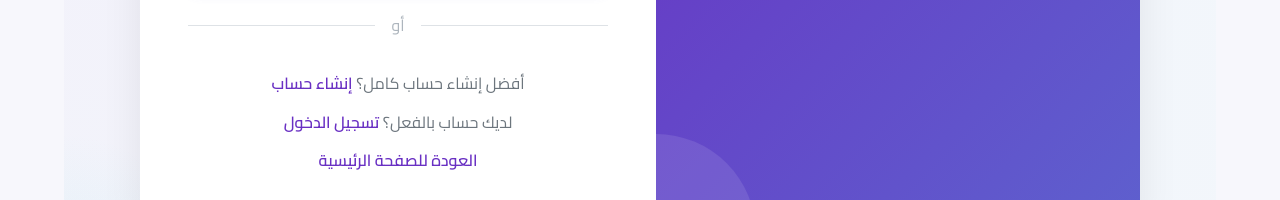
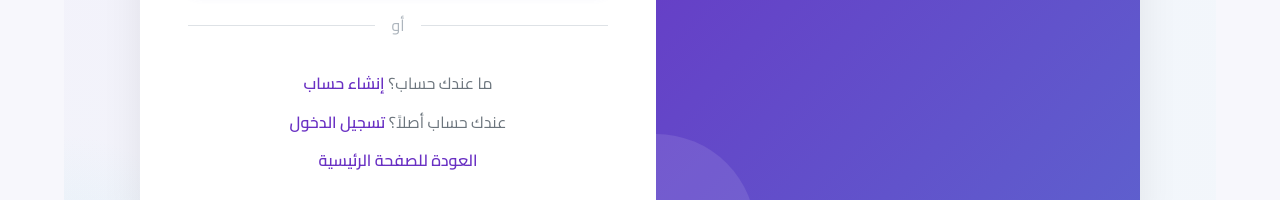
Before and after one commit to 5inee/predictbattle.v3, a React (Create React App) app in the folder frontend/: page /guest in a window 1280 px wide. Shown: the part 500-700 px from the top of the page. Built offline with nearby package versions, Linux system fonts and the light colour scheme; no server answers.

Commit message:
makearabix

```diff
--- a/frontend/src/pages/GuestLoginPage.js
+++ b/frontend/src/pages/GuestLoginPage.js
@@ -139,13 +139,13 @@ const GuestLoginPage = () => {
 
             <div className="auth-links">
               <p>
-                أفضل إنشاء حساب كامل؟{' '}
+                ما عندك حساب؟{' '}
                 <Link to="/register" className="auth-link">
                   إنشاء حساب
                 </Link>
               </p>
               <p>
-                لديك حساب بالفعل؟{' '}
+                عندك حساب أصلاً؟{' '}
                 <Link to="/login" className="auth-link">
                   تسجيل الدخول
                 </Link>
--- a/frontend/src/pages/HomePage.js
+++ b/frontend/src/pages/HomePage.js
@@ -38,7 +38,7 @@ const HomePage = () => {
               إنشاء حساب
             </Link>
             <Link to="/guest" className="btn btn-text btn-block">
-              الدخول كضيف
+              الدخول كجيست
             </Link>
           </div>
         </div>
```
